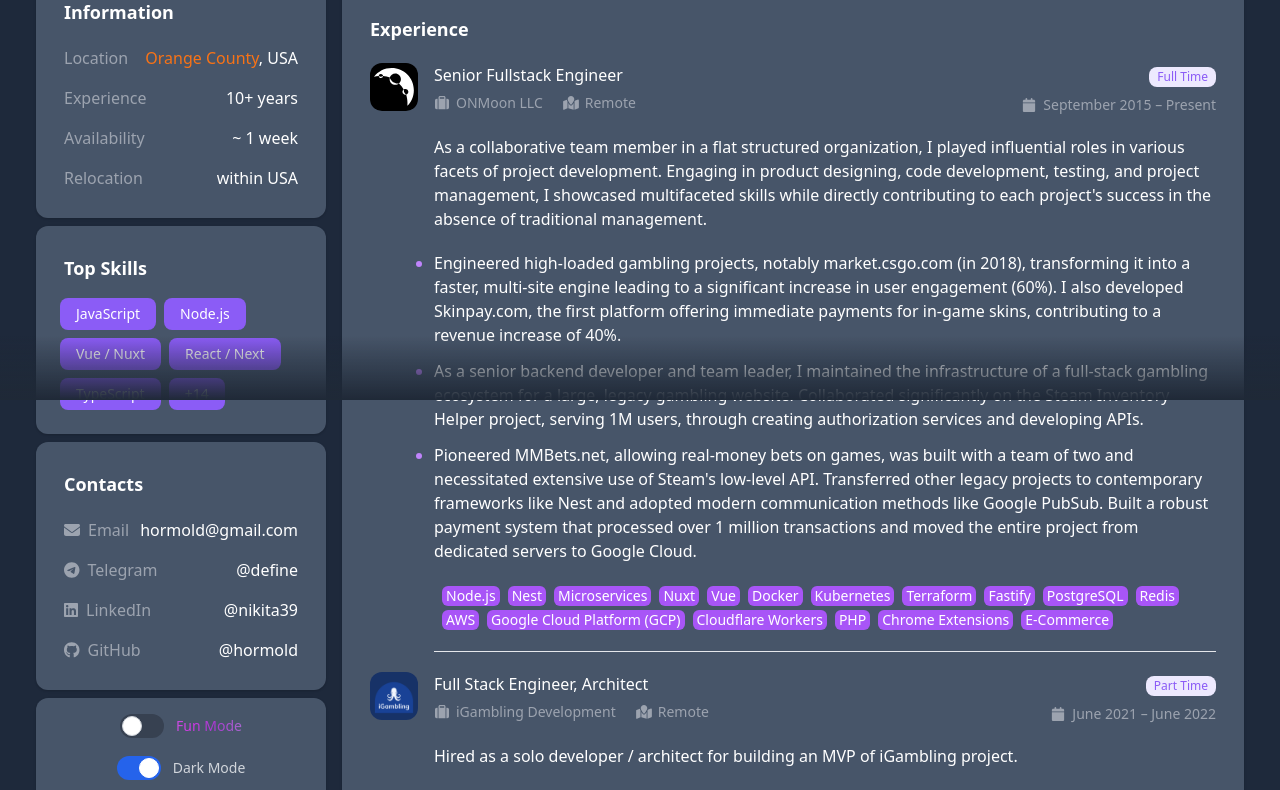
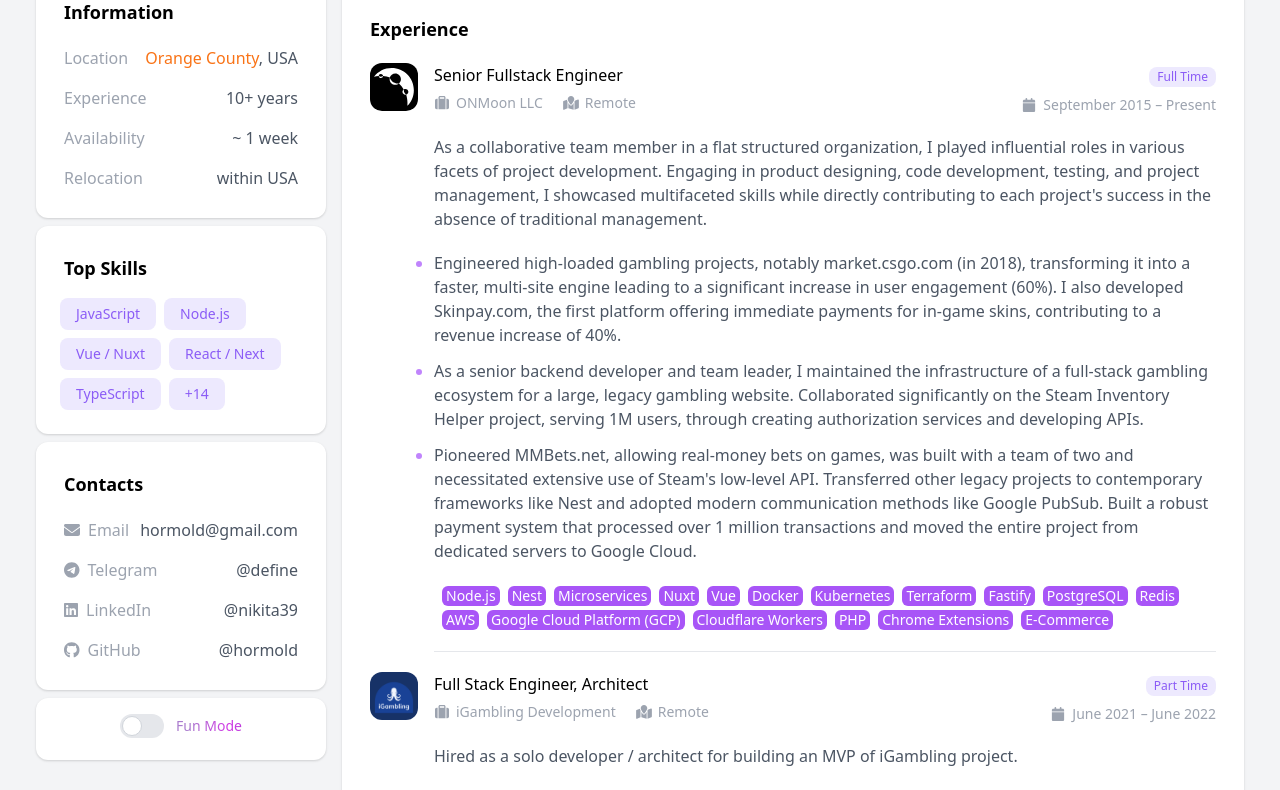
Before and after one commit to Hormold/Hormold, a Next.js app: page / in a window 1280 px wide. Shown: the part 400-1190 px from the top of the page. Built offline with nearby package versions, Linux system fonts and the light colour scheme.

Commit message:
add tracking

```diff
--- a/src/app/components/sidebar.tsx
+++ b/src/app/components/sidebar.tsx
@@ -132,7 +132,7 @@
 				</div>
 			</div>
 
-			<div className="p-1 block-section dark:bg-slate-600 bg-white">
+			<div className="p-1 block-section dark:bg-slate-600 bg-white hidden md:block">
 
 				<div className='text-center m-3 dark:text-white'>
 					<label className="relative inline-flex items-center cursor-pointer" >
@@ -142,13 +142,13 @@
 					</label>
 				</div>
 
-				<div className='text-center m-3 dark:text-white'>
+				{/*<div className='text-center m-3 dark:text-white'>
 					<label className="relative inline-flex items-center cursor-pointer" >
 						<input type="checkbox" defaultChecked={context.darkMode} className="sr-only peer" onClick={(event) => context.setDarkMode( !context.darkMode )} />
 						<div className="w-11 h-6 bg-gray-200 peer-focus:outline-none peer-focus:ring-4 peer-focus:ring-blue-300 dark:peer-focus:ring-blue-800 rounded-full peer dark:bg-gray-700 peer-checked:after:translate-x-full peer-checked:after:border-white after:content-[''] after:absolute after:top-[2px] after:left-[2px] after:bg-white after:border-gray-300 after:border after:rounded-full after:h-5 after:w-5 after:transition-all dark:border-gray-600 peer-checked:bg-blue-600"></div>
 						<span className="ml-3 text-sm font-medium text-gray-900 dark:text-gray-300">Dark Mode</span>
 					</label>
-				</div>
+				</div>*/}
 
 
 			</div>
--- a/src/app/layout.tsx
+++ b/src/app/layout.tsx
@@ -86,6 +86,7 @@
           <meta property="og:image:height" content="600" />
           <meta property="og:locale" content="en_US" />
           <meta property="og:site_name" content="Nikita Podelenko - CV of TS/JS Full Stack Developer" />
+          <script async src="https://analytics.umami.is/script.js" data-website-id="963cb8bf-15dd-4bda-ab10-cdcdee49e196"></script>
 
 
         </head>
--- a/tailwind.config.ts
+++ b/tailwind.config.ts
@@ -16,6 +16,6 @@
     },
   },
   plugins: [],
-  darkMode: 'class',
+  // darkMode: 'class',
 }
 export default config
```
